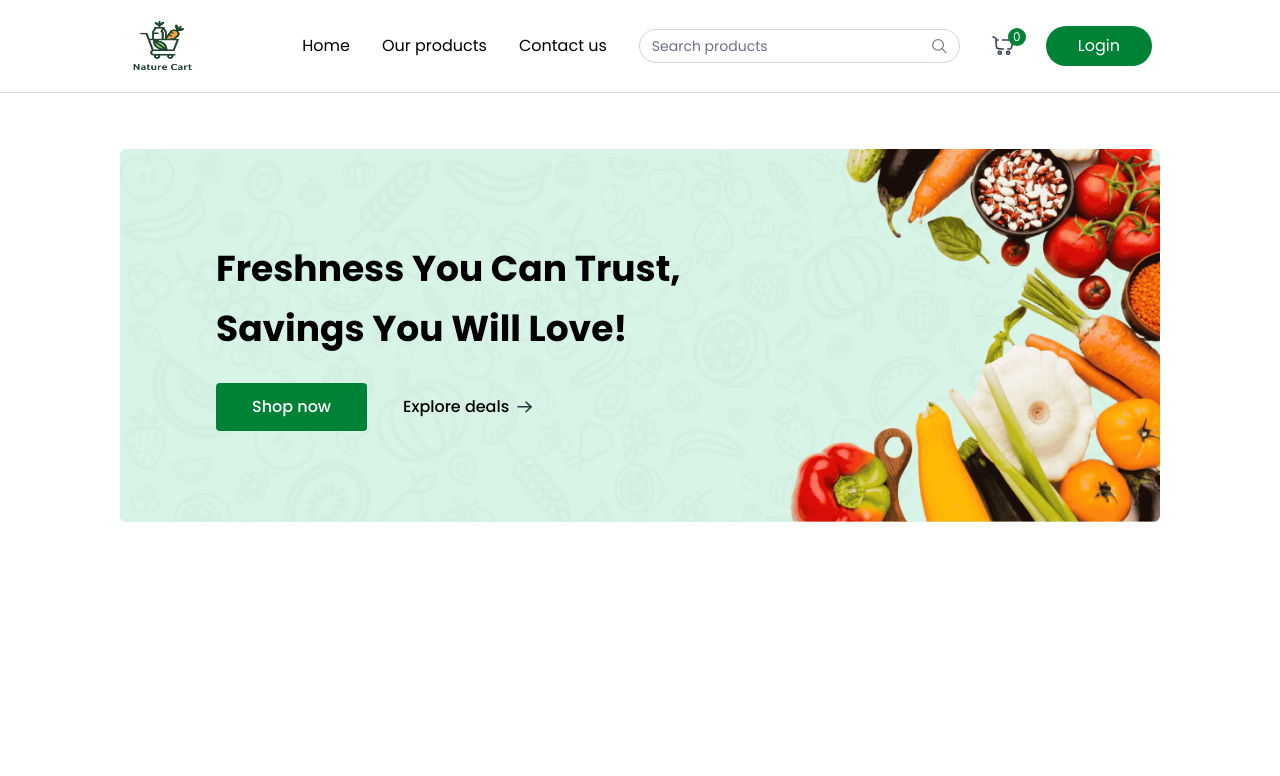
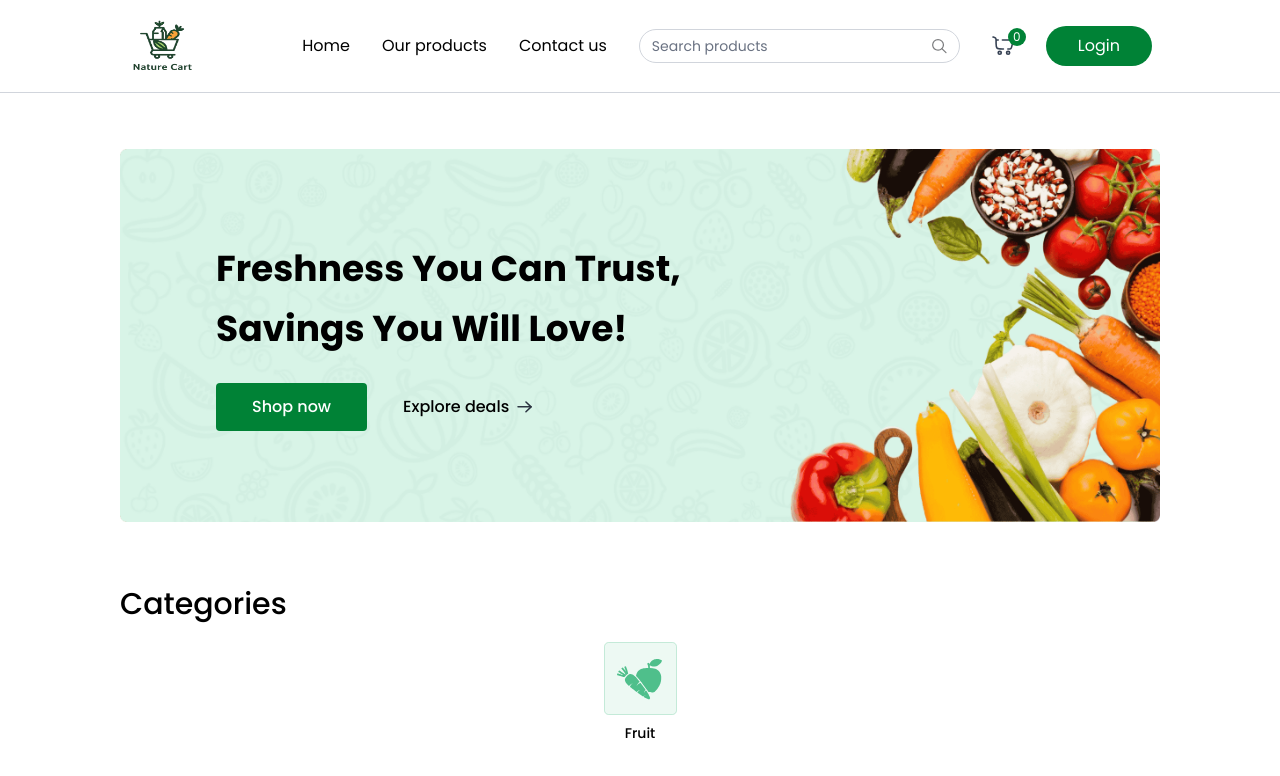
Before and after one commit to devikaupendran/NatureCart-MERN, a React (Vite) app in the folder client/: page / in a window 1280 px wide. Shown: the top 776 px of the page. Built offline with nearby package versions, Linux system fonts and the light colour scheme; a web font is replaced by a local one.

Commit message:
created a  category card with dummy image

```diff
--- /dev/null
+++ b/client/src/Components/Categories.jsx
@@ -0,0 +1,18 @@
+import React from 'react'
+import { assets } from '../assets/assets'
+
+const Categories = () => {
+    return (
+        <div className='mt-16'>
+            <p className='text-2xl md:text-3xl font-medium'>Categories</p>
+
+            <div className='group cursor-pointer py-5 px-3 gap-2 rounded-lg flex flex-col justify-center items-center'>
+                <img src={assets.box_icon} alt="fruit" className='group-hover:scale-108 transition max-w-28' />
+                <p className='text-sm font-medium'>Fruit</p>
+            </div>
+
+        </div>
+    )
+}
+
+export default Categories
--- a/client/src/Pages/Home.jsx
+++ b/client/src/Pages/Home.jsx
@@ -1,10 +1,12 @@
 import React from 'react'
 import Banner from '../Components/Banner'
+import Categories from '../Components/Categories'
 
 const Home = () => {
     return (
         <div className='mt-14'>
             <Banner />
+            <Categories />
         </div>
     )
 }
```
